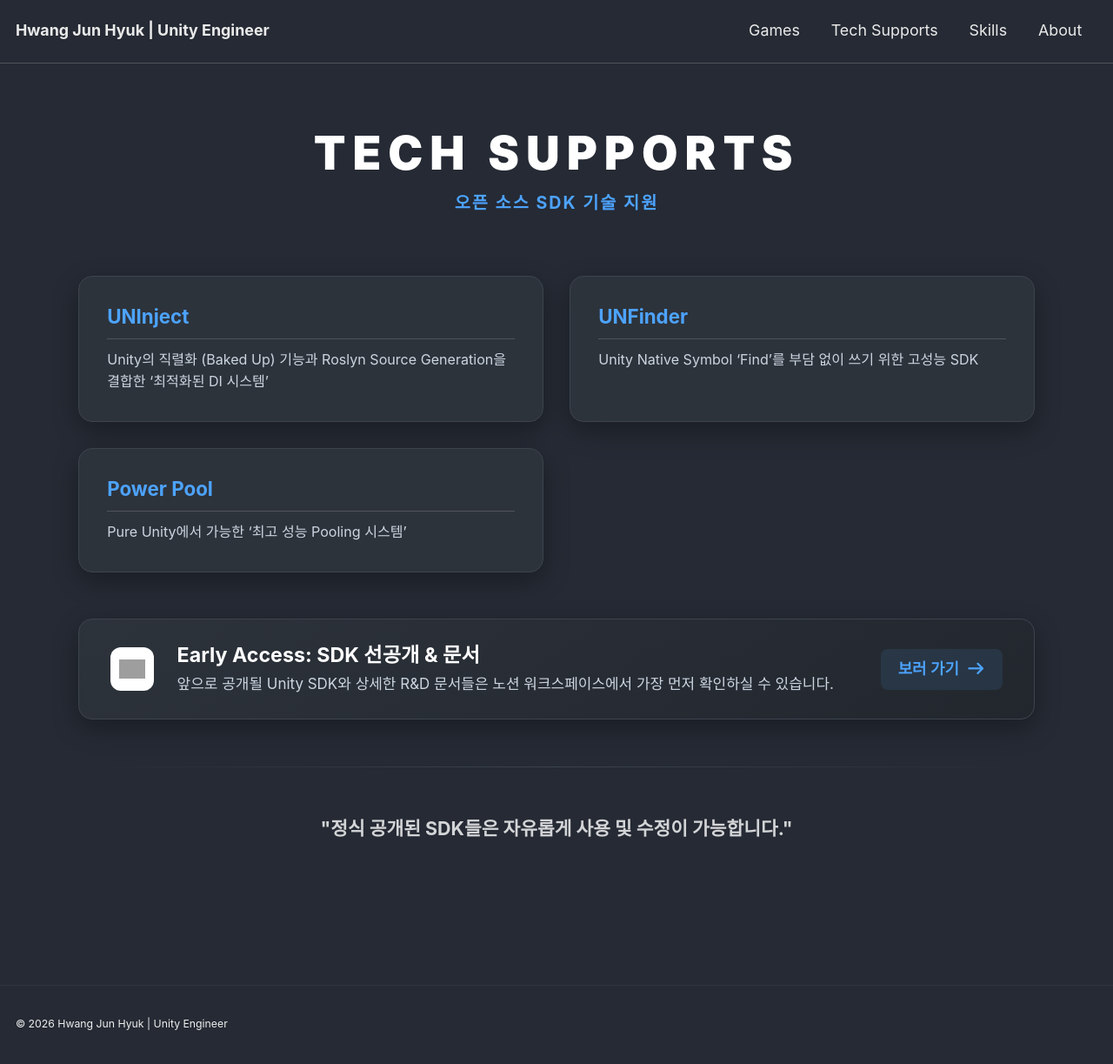
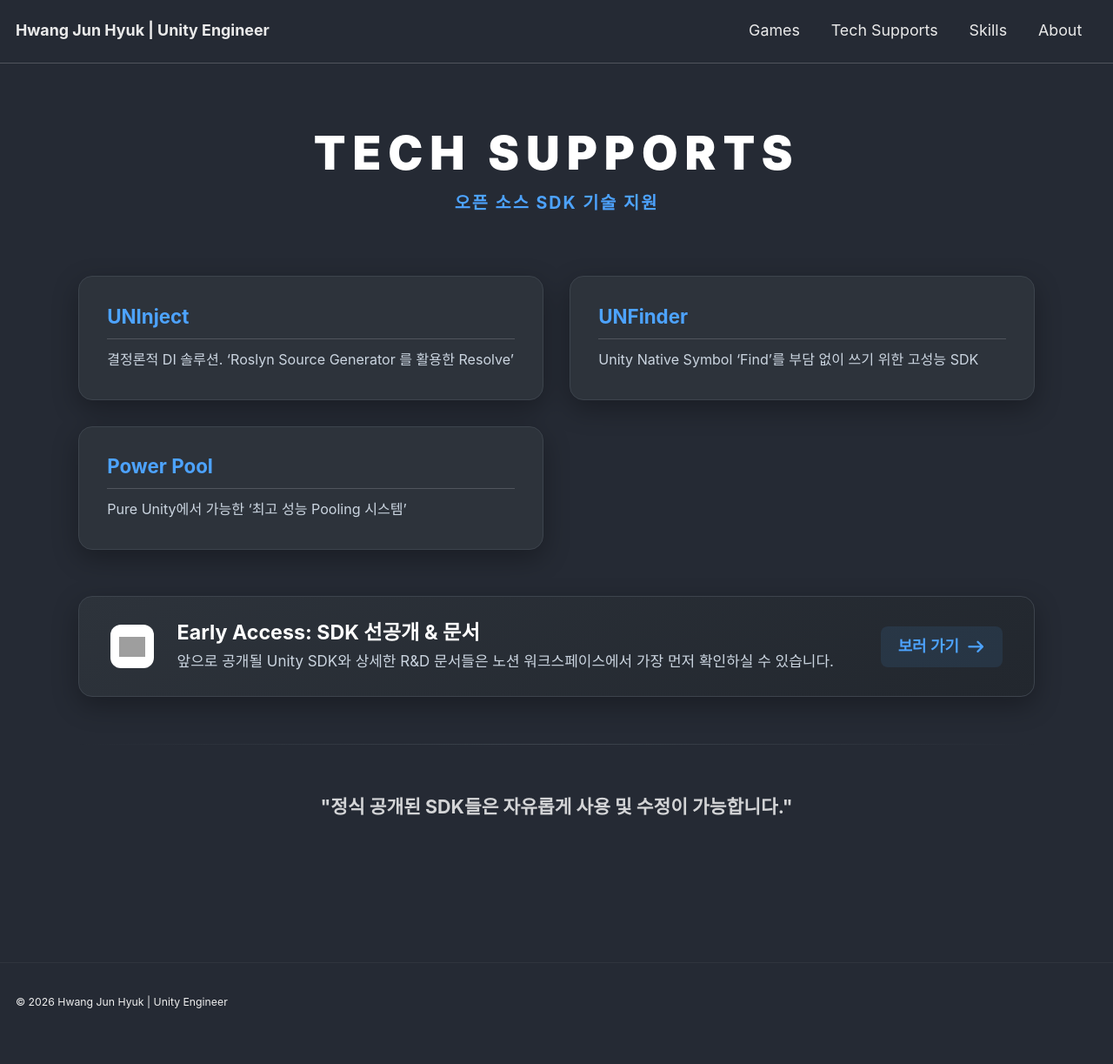
Before and after one commit to NightWish-0827/NightWish-0827.github.io, a Jekyll site: the page built from projects-archive.md, in a window 1280 px wide. Shown: the whole page at 87% size. Built offline with Jekyll 4.4.1, drawn with Linux system fonts in a browser that asks for light colours; cached includes are drawn as plain includes; after the commit the page ends 1197 px from its top, so only the background shows below that; grey boxes are pictures that could not be loaded.

Commit message:
[Update] Mark down fix

```diff
--- a/_posts/2026-03-16-uninject.md
+++ b/_posts/2026-03-16-uninject.md
@@ -4,7 +4,7 @@ title: "UNInject"
 layout: single
 classes: wide
 read_time: true
-excerpt: "Unity의 직렬화 (Baked Up) 기능과 Roslyn Source Generation을 결합한 '최적화된 DI 시스템'"
+excerpt: "결정론적 DI 솔루션. 'Roslyn Source Generator 를 활용한 Resolve'"
 
 tags:
   - Unity
```
